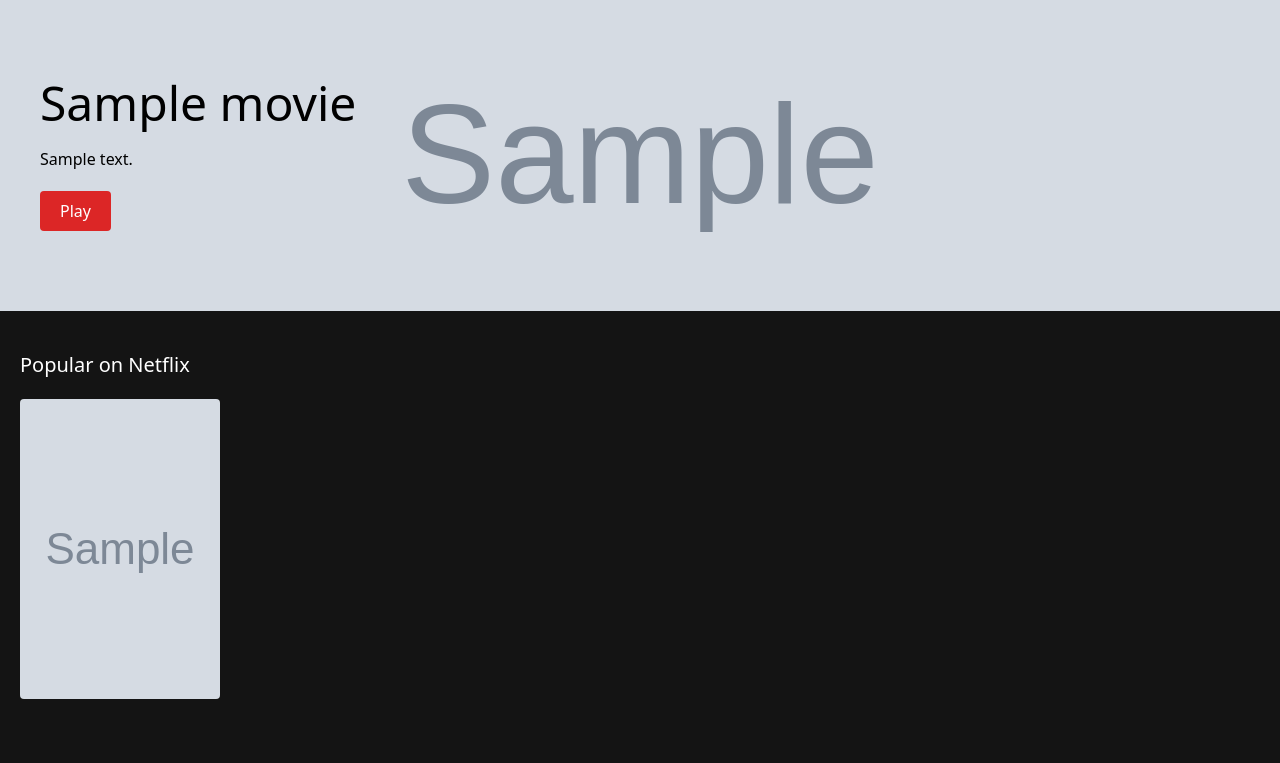
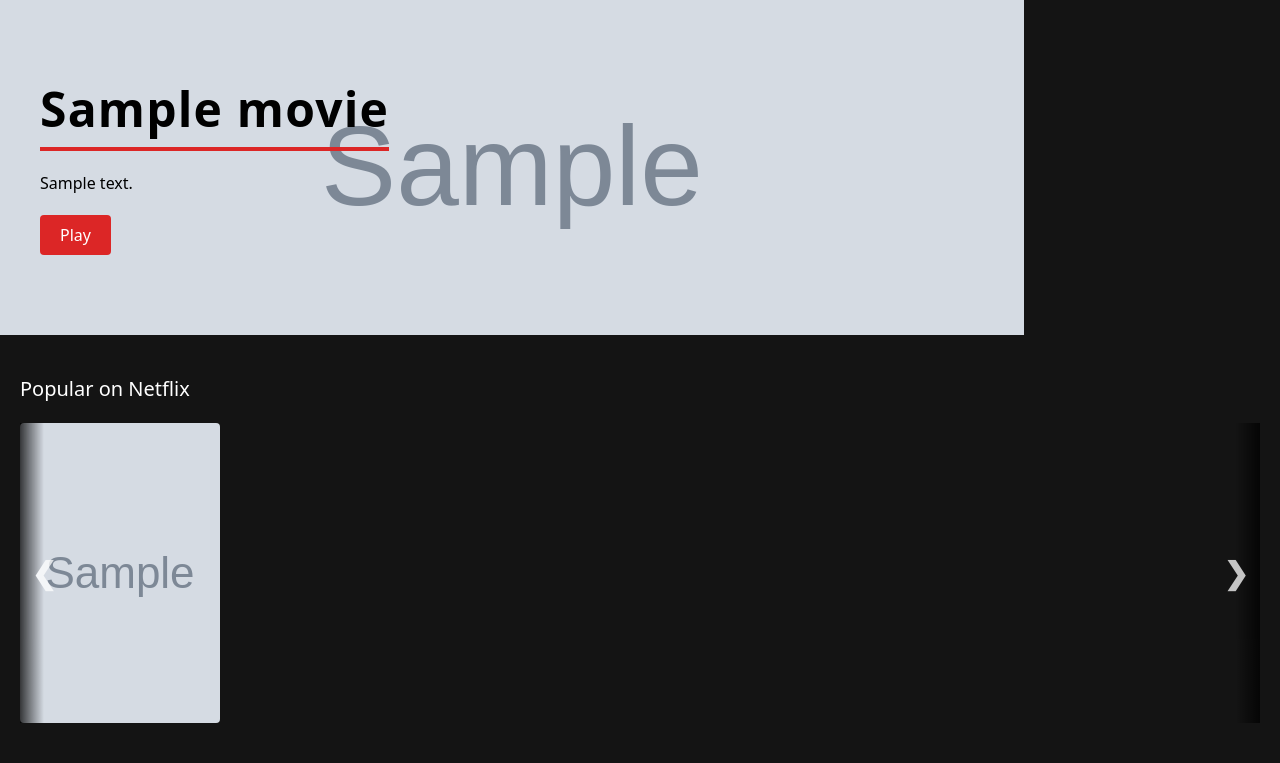
Before and after one commit to ShovalElhaiany/netflix, a Django app: page / in a window 1280 px wide. Shown: the part 124-887 px from the top of the page. Before the commit the page ends 823 px from the top, so only its background shows below. Run offline with Django 4.2, Linux system fonts and the light colour scheme; a user stored in the database is signed in; tables that the repository leaves empty hold one stand-in row (values such as "Sample post"); grey boxes marked "Sample" are stand-in pictures; grey boxes are pictures that could not be loaded.

Commit message:
Update templates

```diff
--- a/static/assets/style.css
+++ b/static/assets/style.css
@@ -63,3 +63,21 @@
 .dropdown:hover .dropdown-content {
     display: block; /* Show dropdown content on hover */
 }
+
+/* Hide horizontal scrollbar */
+.carousel {
+    overflow-x: hidden;
+    overflow-y: hidden;
+}
+
+/* Position the carousel container relative */
+.carousel-container {
+    position: relative;
+}
+
+/* Position the arrows absolutely within the container */
+.scroll-button {
+    position: absolute;
+    top: 50%;
+    transform: translateY(-50%);
+}
--- a/templates/index.html
+++ b/templates/index.html
@@ -51,9 +51,9 @@
             </div>
         </div>
     </header>
-    <section class="relative py-20 px-10" style="background-image: url('{{featured_movie.image_cover.url}}'); background-size: cover; background-position: center;">
+    <section class="flex py-20 px-10" style="background-image: url('{{featured_movie.image_cover.url}}'); background-size: cover; background-position: center; max-width: 80vw;">
         <div>
-            <h1 style="color: black;" class="text-5xl mb-5">{{featured_movie.title}}</h1>
+            <h1 style="color: black;" class="text-5xl mb-5 font-bold tracking-wide text-gray-800 leading-tight border-b-4 border-red-600 pb-2">{{featured_movie.title}}</h1>
             <p style="color: black;" class="mb-5">{{featured_movie.description}}</p>
             <div class="flex space-x-4">
                 <a href="/movie/{{featured_movie.uu_id}}">
@@ -62,11 +62,13 @@
             </div>
         </div>
     </section>
-    <section class="py-10 px-5">
-
+    <section class="py-10 px-5 relative">
         <h2 class="text-xl mb-5">Popular on Netflix</h2>
-        <div class="flex space-x-5 overflow-x-auto">
-
+        <div class="carousel-container relative">
+            <button class="scroll-button left-0 absolute h-full w-12 bg-gradient-to-r from-black via-transparent to-transparent text-white text-3xl font-bold z-10 opacity-75 hover:opacity-100">
+                &#10094;
+            </button>
+            <div class="flex space-x-5 overflow-x-auto carousel">
                 {% for movie in movies %}
                 <div class="w-40 h-64 flex-shrink-0 film-card"
                     onclick="showModal(this)"
@@ -81,7 +83,31 @@
                     style="background-image: url('{{movie.image_card.url}}'); background-size: cover; background-position: center;">
                 </div>
                 {% endfor %}
+            </div>
+            <button class="scroll-button right-0 absolute h-full w-12 bg-gradient-to-l from-black via-transparent to-transparent text-white text-3xl font-bold z-10 opacity-75 hover:opacity-100">
+                &#10095;
+            </button>
+        </div>
     </section>
+
+    <script>
+        const carousel = document.querySelector('.carousel');
+        const scrollButtons = document.querySelectorAll('.scroll-button');
+
+        scrollButtons.forEach(button => {
+            button.addEventListener('click', () => {
+                const direction = button.classList.contains('left-0') ? -1 : 3;
+                carousel.scrollBy({ left: 200 * direction, behavior: 'smooth' });
+            });
+        });
+
+        carousel.addEventListener('wheel', (event) => {
+            if (event.deltaY !== 0) {
+                event.preventDefault();
+                carousel.scrollBy({ left: event.deltaY < 0 ? -200 : 200, behavior: 'smooth' });
+            }
+        });
+    </script>
 
 
 
```
Also changed, not shown: templates/genre.html (+28 -3 lines), templates/my_list.html (+28 -3 lines), templates/search.html (+28 -3 lines). Lines whose indentation alone changed are shown as unchanged.
